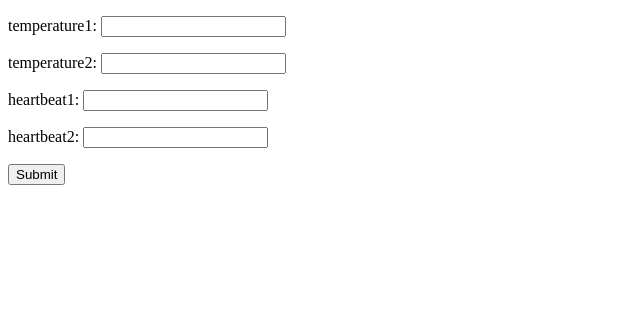
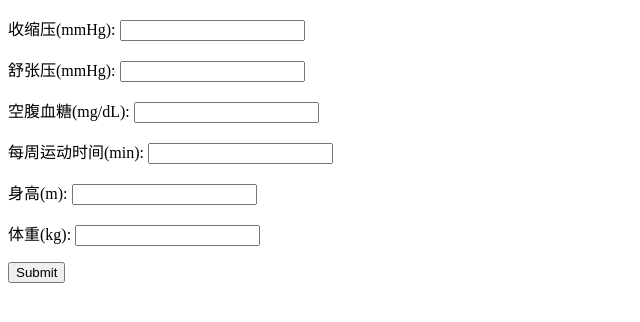
Before and after one commit to FuTuHengSheng/Health_helper, a Django app: page /polls/1/input in a window 1280 px wide. Shown: the top 322 px of the page, without its empty margins (0-640 px from the left). Run offline with Django 4.2, Linux system fonts and the light colour scheme.

Commit message:
Add files via upload

```diff
--- a/code/model1（4）/polls/models.py
+++ b/code/model1（4）/polls/models.py
@@ -10,11 +10,11 @@ class Users(models.Model):
         return self.Users_name
 class T_Datas(models.Model):
     users=models.ForeignKey(Users,on_delete=models.CASCADE)
-    td=models.DecimalField(max_digits=4,decimal_places=2)
+    td=models.DecimalField(max_digits=10,decimal_places=2)
     def __str__(self):
         return str(self.td)
 class H_Datas(models.Model):
     users = models.ForeignKey(Users, on_delete=models.CASCADE)
-    hd = models.DecimalField(max_digits=4, decimal_places=2)
+    hd = models.DecimalField(max_digits=10, decimal_places=2)
     def __str__(self):
         return str(self.hd)
--- a/code/model1（4）/polls/templates/polls/input.html
+++ b/code/model1（4）/polls/templates/polls/input.html
@@ -7,10 +7,12 @@
 <body>
 <form name="input" action="store" method="post">
     {% csrf_token %}
-    <p>temperature1: <input type="text" name="td1"></p>
-    <p>temperature2: <input type="text" name="td2"></p>
-    <p>heartbeat1: <input type="text" name="hd1"></p>
-    <p>heartbeat2: <input type="text" name="hd2"></p>
+    <p>收缩压(mmHg): <input type="text" name="td1"></p>
+    <p>舒张压(mmHg): <input type="text" name="td2"></p>
+    <p>空腹血糖(mg/dL): <input type="text" name="td3"></p>
+    <p>每周运动时间(min): <input type="text" name="hd1"></p>
+    <p>身高(m): <input type="text" name="hd2"></p>
+    <p>体重(kg): <input type="text" name="hd3"></p>
     <p><input type="submit" value="Submit"></p>
 </form>
 </body>
--- a/code/model1（4）/polls/views.py
+++ b/code/model1（4）/polls/views.py
@@ -13,7 +13,12 @@ def input(request,Users_id):
     return render(request, "polls/input.html", {'contain':contain})
 
 def output(request,Users_id):
-    response=get_radar_figure([{"血压":111,"血糖":222,"avc":333,"dads":156,"HDAH":115,"JH":895}])
+    m=Users.objects.get(pk=Users_id)
+    systolic = m.t_datas_set.filter()[0].td
+    diastolic = m.t_datas_set.filter()[1].td
+    blood_pressure_index = (systolic - diastolic) / diastolic
+    bmi = m.h_datas_set.filter()[2].hd / (m.h_datas_set.filter()[1].hd * m.h_datas_set.filter()[1].hd)
+    response=get_radar_figure([{"收缩压":systolic,"舒张压":diastolic,"空腹血糖":m.t_datas_set.filter()[2].td,"运动强度":(m.h_datas_set.filter()[0].hd)/2,"BMI":bmi*4}])
     return response
     '''name=al(Users_id)
     return render(request,"polls/output.html",{'name':name})'''
@@ -26,6 +31,7 @@ def store(request,Users_id):
         return render(request, "polls/store.html", {'users':users})
     else:
         return HttpResponse("Wrong!")
+
 def op_users(request):
     m=Users()
     m.Users_name=request.POST.get("user","")
@@ -33,16 +39,19 @@ def op_users(request):
     m.Users_gender=request.POST.get("sex","")
     m.Password=request.POST.get("password","")
     m.save()
+
 def op_t_datas(request,Users_id):
     m=Users.objects.get(pk=Users_id)
     m.t_datas_set.create(td=request.POST.get("td1",""))
     m.t_datas_set.create(td=request.POST.get("td2", ""))
+    m.t_datas_set.create(td=request.POST.get("td3", ""))
     m.save()
 
 def op_h_datas(request,Users_id):
     m=Users.objects.get(pk=Users_id)
     m.h_datas_set.create(hd=request.POST.get("hd1",""))
     m.h_datas_set.create(hd=request.POST.get("hd2", ""))
+    m.h_datas_set.create(hd=request.POST.get("hd3", ""))
     m.save()
 
 def login(request):
@@ -63,6 +72,7 @@ def login(request):
                 return render(request, 'polls/login.html', {"error": "用户名或密码输入错误,请重新尝试"})
         except:
             return render(request, 'polls/login.html', {"error": "用户名或密码输入错误,请重新尝试"})
+
 def register(request):
     if request.method=='POST':
         m = Users()
@@ -81,39 +91,33 @@ def get_radar_figure(results):
     import io
     from django.http import HttpResponse
 
+    results = [{"收缩压":90,"舒张压":60,"空腹血糖":70,"运动强度":37.5,"BMI":18.5*4},{"收缩压":130,"舒张压":90,"空腹血糖":100,"运动强度":200,"BMI":25*4}] + results
     plt.rcParams["font.sans-serif"]=["SimHei"]
     plt.rcParams["axes.unicode_minus"]=False
     data_length = len(results[0])
+
     angles = np.linspace(0, 2*np.pi, data_length, endpoint=False)
     labels = [key for key in results[0].keys()]
     result_data = [[v for v in result.values()] for result in results]
-    data_now = np.concatenate((result_data[0], [result_data[0][0]]))
     angles = np.concatenate((angles, [angles[0]]))
     labels = np.concatenate((labels, [labels[0]]))
     fig = plt.figure(figsize=(10, 6), dpi=100)
-    fig.suptitle("健康雷达图")
-    ax1 = plt.subplot(121, polar=True)
-    ax, data, name = [ax1], [data_now], ["Username"]
+    ax = plt.subplot(111, polar=True)
+    color_ = ['r','g','b']
     for i in range(len(results)):
-        for j in np.arange(0, 100+20, 20):
-            ax[i].plot(angles, (data_length + 1)*[j], '-.', lw=0.5, color='black')
-        for j in range(data_length):
-            ax[i].plot([angles[j], angles[j]], [0, 1000], '-.', lw=0.5, color='black')
-        ax[i].plot(angles, data[i], color='b')
-        ax[i].spines['polar'].set_visible(False)
-        ax[i].grid(False)
-        for a, b in zip(angles, data[i]):
-            ax[i].text(a, b+5, '%.00f' % b, ha='center', va='center', fontsize=12, color='b')
-        ax[i].set_thetagrids(angles*180/np.pi, labels)
-        ax[i].set_theta_zero_location('N')
-        ax[i].set_rlim(0, 1000)
-        ax[i].set_rlabel_position(0)
-        ax[i].set_title(name[i])
+        data_now = np.concatenate((result_data[i], [result_data[i][0]]))
+        ax.plot(angles, data_now, color=color_[i])
 
+    ax.set_thetagrids(angles*180/np.pi, labels)
+    ax.set_theta_zero_location('N')
+    ax.set_rlim(0, 200)
+    ax.set_rlabel_position(270)
+    ax.set_title("健康雷达图")
+    plt.legend(["标准下限","标准上限","用户数据"], loc='best')
+    plt.yticks(color='w')
     buf = io.BytesIO()
     fig.savefig(buf, format='png')
     plt.close(fig)
     fig_data=buf.getvalue()
     response = HttpResponse(fig_data, content_type='image/png')
     return response
-# Create your views here.
```
Also changed, not shown: code/model1（4）/db.sqlite3, code/model1（4）/polls/migrations/0004_alter_h_datas_hd_alter_t_datas_td_and_more.py (added).
